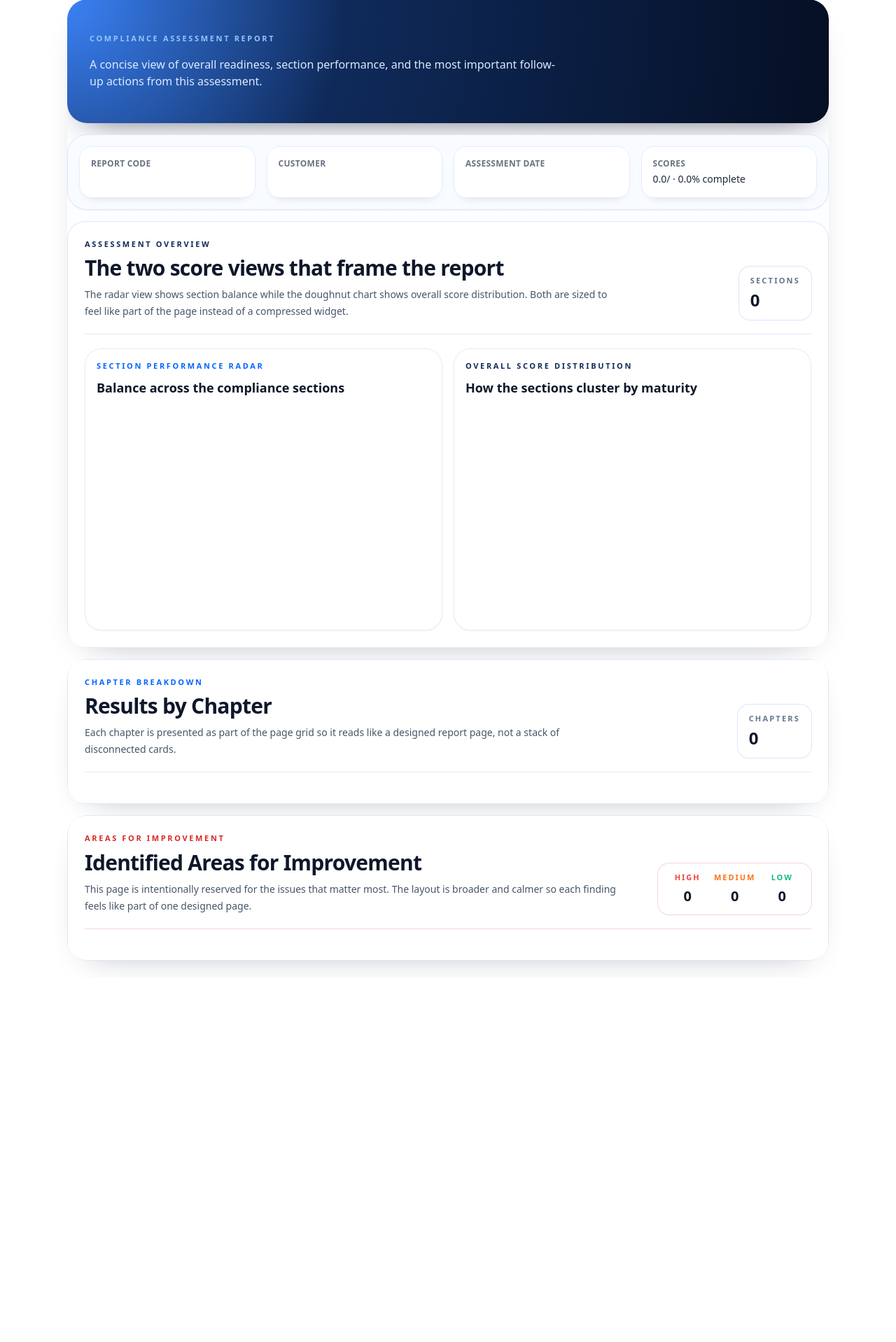
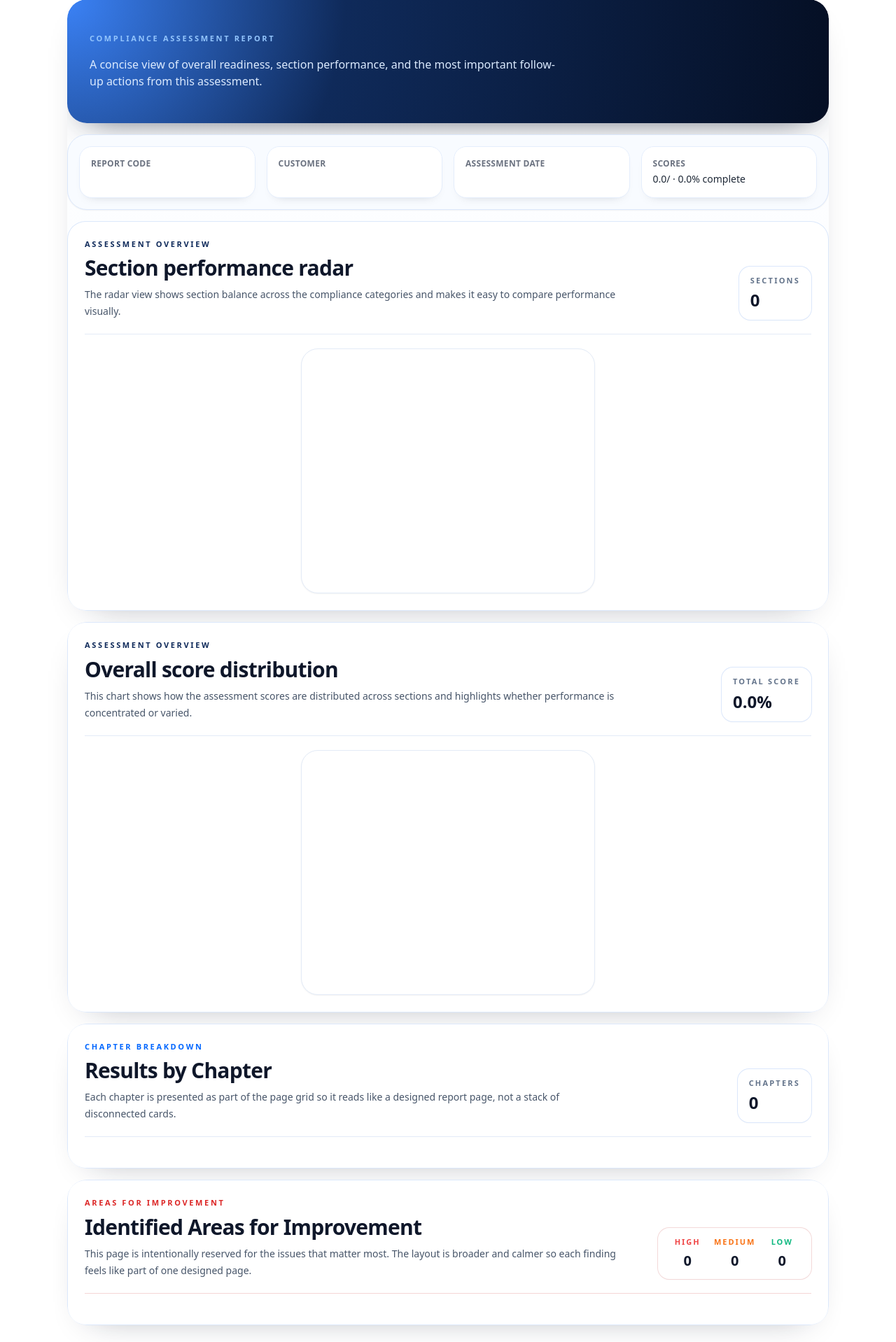
Before and after one commit to farahzahirdev/Checklist-app-backend, a Python web app: template app/templates/customer_report.html in a window 1280 px wide. Shown: the part 25-1943 px from the top of the page at 70% size. Before the commit the page ends 1412 px from the top, so only its background shows below. Run offline with Jinja, Linux system fonts and the light colour scheme; the template is opened without the code that fills it, so the values that code supplies are empty; a map, chart or similar area stays blank; some libraries are stand-ins or nearby versions.

Commit message:
feat: enhance customer report layout with improved chart containers and section breaks
Co-authored-by: Copilot <copilot@github.com>

```diff
--- a/app/templates/customer_report.html
+++ b/app/templates/customer_report.html
@@ -30,11 +30,30 @@
             height: 100% !important;
         }
 
+        .chart-container {
+            max-width: 420px;
+            margin: 0 auto;
+        }
+
         .report-page {
             border-radius: 28px;
             overflow: hidden;
             background: linear-gradient(180deg, #ffffff 0%, #f8fbff 100%);
             box-shadow: 0 18px 50px -34px rgba(15, 23, 42, 0.45);
+        }
+
+        .report-page,
+        .section-card,
+        .chart-container,
+        .section-card article,
+        .section-card table {
+            break-inside: avoid;
+            page-break-inside: avoid;
+        }
+
+        .report-page {
+            page-break-after: always;
+            break-after: page;
         }
 
         .page-shell {
@@ -137,7 +156,7 @@
                 justify-items: center;
             }
 
-            .chart-container { width: 100%; max-width: 150mm; margin-bottom: 0; }
+            .chart-container { width: 100%; max-width: 120mm; margin: 0 auto 0; }
             .chart-shell { height: 260px; }
 
             canvas { max-width: 100% !important; height: auto !important; }
@@ -202,25 +221,41 @@
                         <div class="flex flex-col gap-3 border-b border-[#e3ebf7] pb-5 sm:flex-row sm:items-end sm:justify-between">
                             <div>
                                 <p class="page-kicker text-[#0f2a5a]">Assessment overview</p>
-                                <h2 class="mt-2 text-2xl font-semibold tracking-tight text-slate-900 sm:text-3xl">The two score views that frame the report</h2>
-                                <p class="mt-2 max-w-3xl text-sm leading-6 text-slate-600">The radar view shows section balance while the doughnut chart shows overall score distribution. Both are sized to feel like part of the page instead of a compressed widget.</p>
+                                <h2 class="mt-2 text-2xl font-semibold tracking-tight text-slate-900 sm:text-3xl">Section performance radar</h2>
+                                <p class="mt-2 max-w-3xl text-sm leading-6 text-slate-600">The radar view shows section balance across the compliance categories and makes it easy to compare performance visually.</p>
                             </div>
                             <div class="rounded-2xl bg-white px-4 py-3 shadow-sm ring-1 ring-[#dbe7fb]">
                                 <div class="text-[11px] font-semibold uppercase tracking-[0.2em] text-slate-500">Sections</div>
                                 <div class="mt-1 text-2xl font-semibold tabular-nums text-slate-900">{{ section_scores|length }}</div>
                             </div>
                         </div>
-                        <div class="mt-5 scores-overview grid gap-4 lg:grid-cols-2">
+                        <div class="mt-5">
                             <div class="chart-container rounded-[24px] border border-[#e3ebf7] bg-white p-4 shadow-sm">
-                                <div class="page-kicker text-[#0066ff]">Section performance radar</div>
-                                <div class="mt-2 text-lg font-semibold text-slate-900">Balance across the compliance sections</div>
                                 <div class="chart-shell mt-4">
                                     <canvas id="radarChart"></canvas>
                                 </div>
                             </div>
+                        </div>
+                    </div>
+                </div>
+            </section>
+
+            <section class="report-page page-break-after">
+                <div class="page-shell">
+                    <div class="section-card p-5 sm:p-6">
+                        <div class="flex flex-col gap-3 border-b border-[#e3ebf7] pb-5 sm:flex-row sm:items-end sm:justify-between">
+                            <div>
+                                <p class="page-kicker text-[#0f2a5a]">Assessment overview</p>
+                                <h2 class="mt-2 text-2xl font-semibold tracking-tight text-slate-900 sm:text-3xl">Overall score distribution</h2>
+                                <p class="mt-2 max-w-3xl text-sm leading-6 text-slate-600">This chart shows how the assessment scores are distributed across sections and highlights whether performance is concentrated or varied.</p>
+                            </div>
+                            <div class="rounded-2xl bg-white px-4 py-3 shadow-sm ring-1 ring-[#dbe7fb]">
+                                <div class="text-[11px] font-semibold uppercase tracking-[0.2em] text-slate-500">Total score</div>
+                                <div class="mt-1 text-2xl font-semibold tabular-nums text-slate-900">{{ "%.1f"|format(overall_score) }}%</div>
+                            </div>
+                        </div>
+                        <div class="mt-5">
                             <div class="chart-container rounded-[24px] border border-[#e3ebf7] bg-white p-4 shadow-sm">
-                                <div class="page-kicker text-[#0f2a5a]">Overall score distribution</div>
-                                <div class="mt-2 text-lg font-semibold text-slate-900">How the sections cluster by maturity</div>
                                 <div class="chart-shell mt-4">
                                     <canvas id="scoreChart"></canvas>
                                 </div>
```
